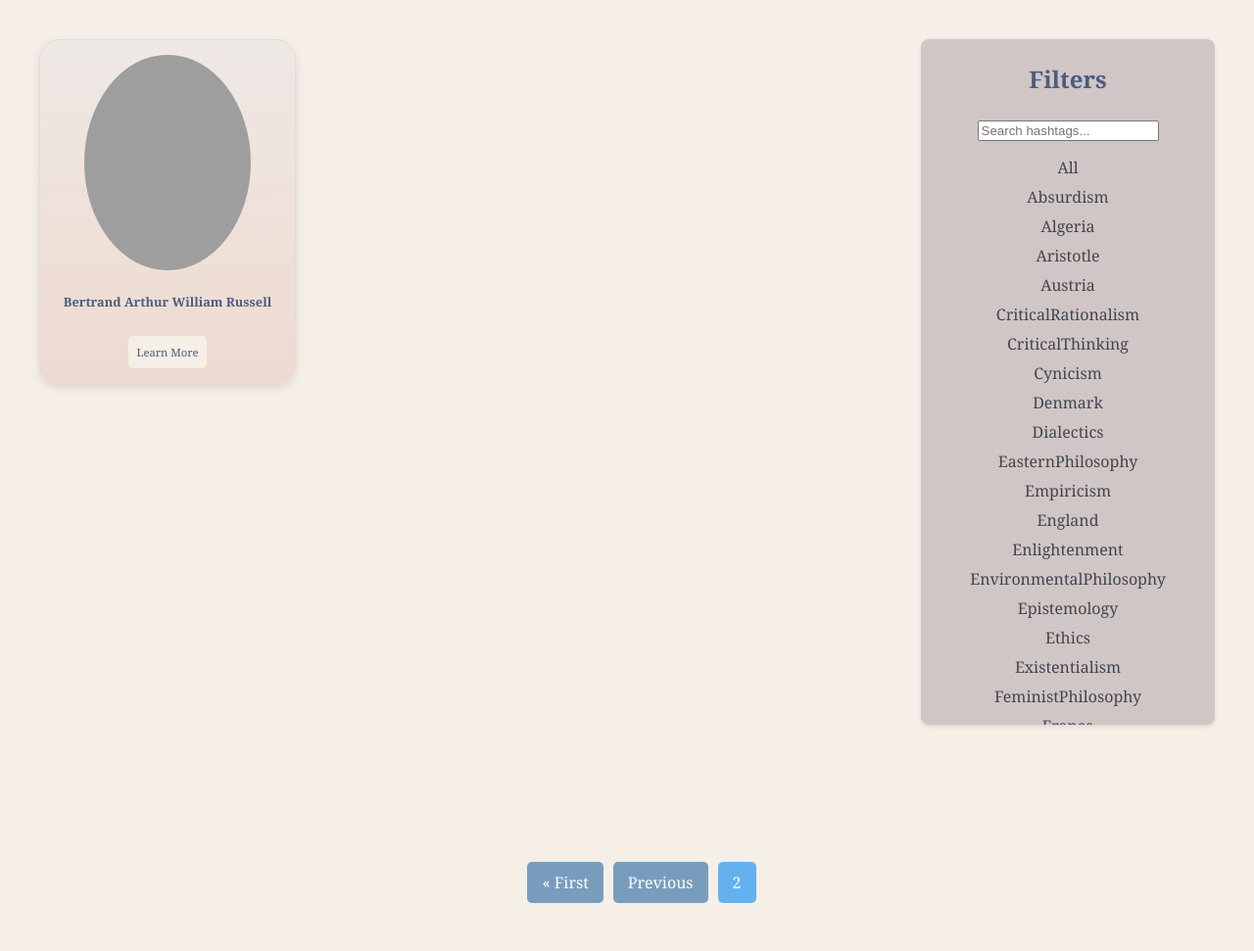
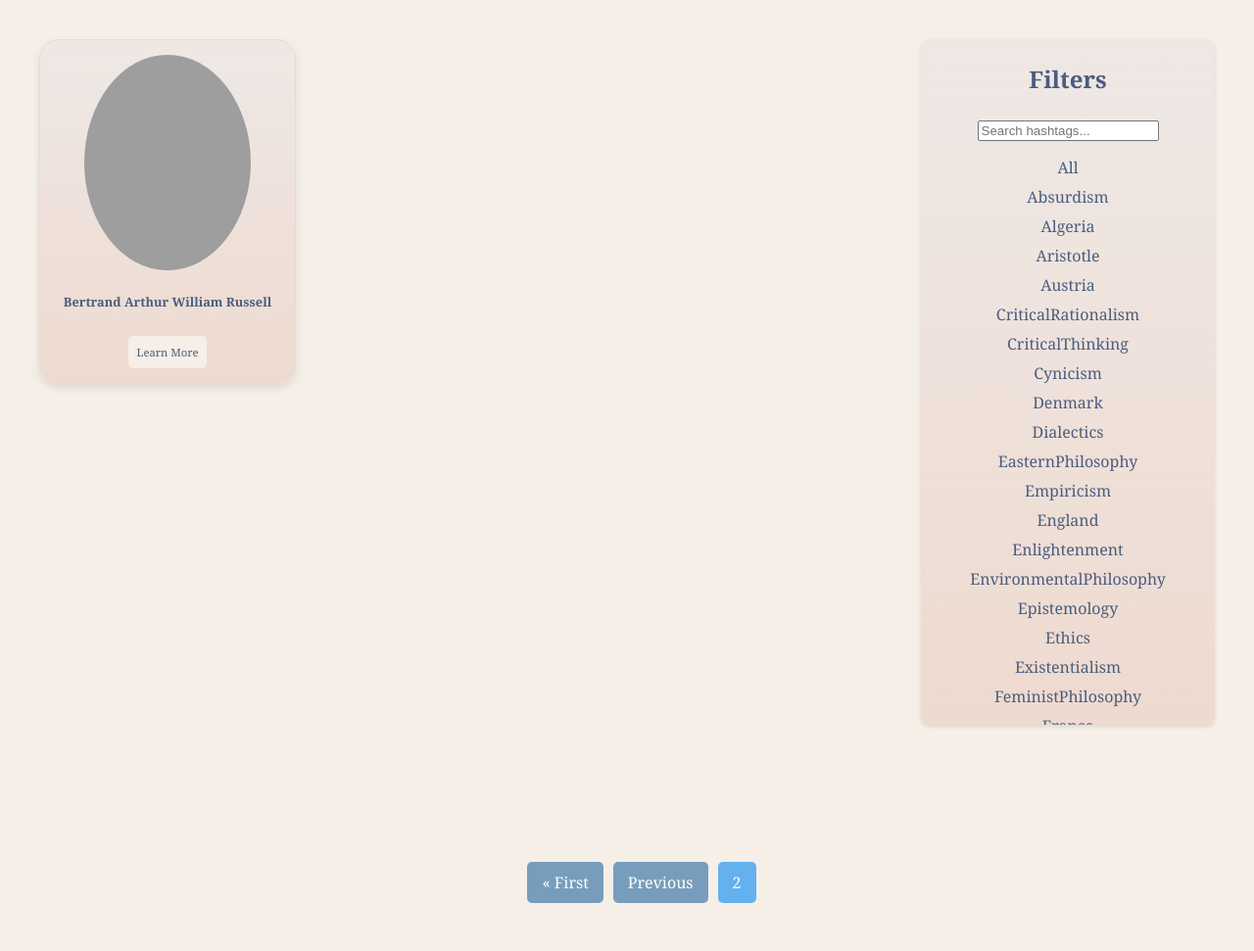
Before and after one commit to Yasi1828/Philoo, a Django app: page /PhiloApp/philosopher/?page=2 in a window 1280 px wide. Shown: the part 214-1185 px from the top of the page at 98% size. Run offline with Django 5.2, Linux system fonts and the light colour scheme; data comes from the database, SQL or seed files in the repository; grey boxes are pictures that could not be loaded.

Commit message:
fixed dark mode for philo list

```diff
--- a/PhiloApp/static/css/dark-styles-list.css
+++ b/PhiloApp/static/css/dark-styles-list.css
@@ -8,6 +8,7 @@
   --philo-section: #f5efe7;
   --footer-a: #f5dada;
   --footer-a-hover:#f6cbcb;
+
 }
 
 [data-theme="dark"] {
@@ -32,7 +33,7 @@ body {
   background-color: var(--navbar-bg);
 }
 
-.philosopher-card {
+.grid-item {
   background: var(--card-bg);
 }
 
@@ -73,3 +74,14 @@ footer a {
 footer a:hover {
   color: var(--footer-a-hover)
 }
+.filter-section {
+  background: var(--card-bg);
+
+
+}
+.filter-section ul li a{
+  color: var(--header-text);
+}
+h3{
+  color: var(--header-text);
+}
```
